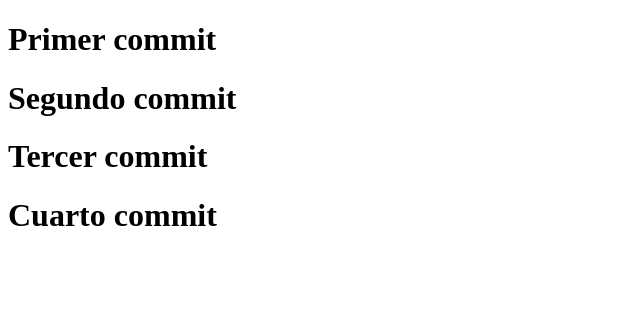
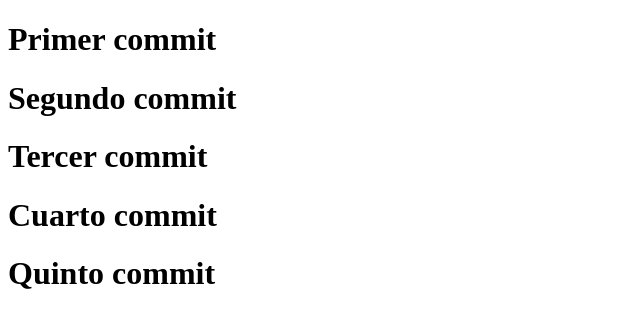
Before and after one commit to AldairMenp/aldair_mendoza_miercoles_noche_2024, a plain HTML site: page index.html in a window 1280 px wide. Shown: the whole page, without its empty margins (0-640 px from the left). Drawn offline with Linux system fonts and the light colour scheme.

Commit message:
Five commit

```diff
--- a/index.html
+++ b/index.html
@@ -11,6 +11,7 @@
   <h1>Segundo commit</h1>
   <h1>Tercer commit</h1>
   <h1>Cuarto commit</h1>
+  <h1>Quinto commit</h1>
 
 </body>
 </html>
```
